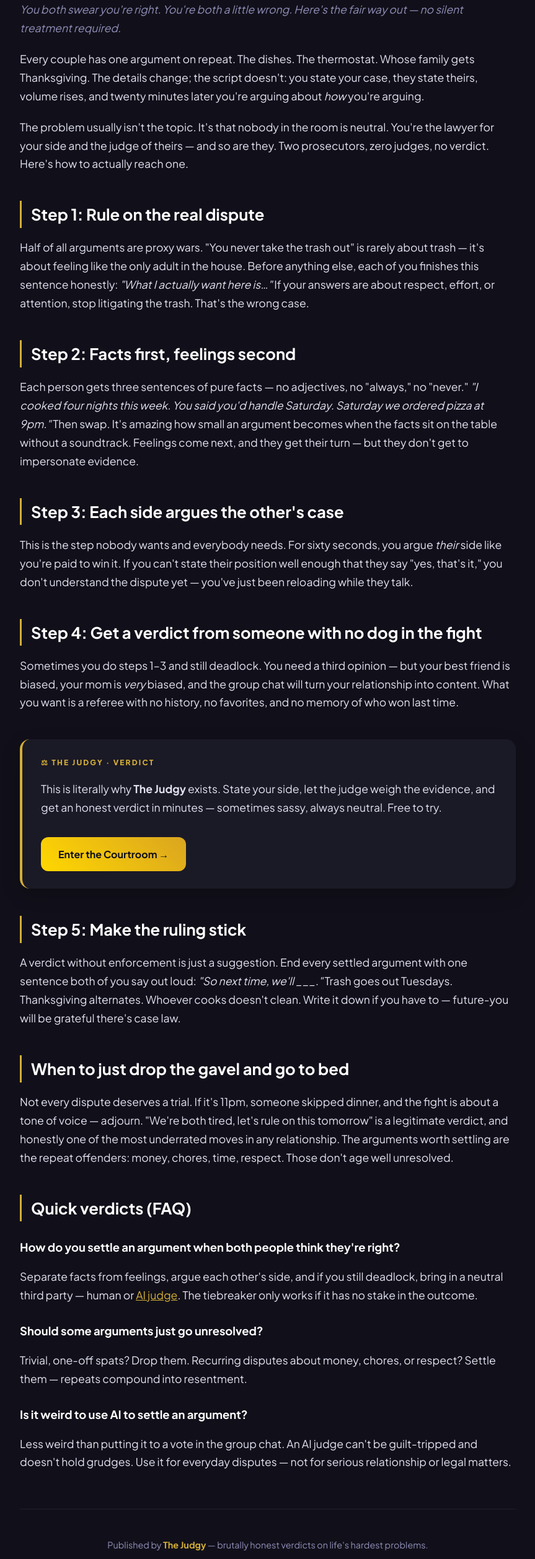
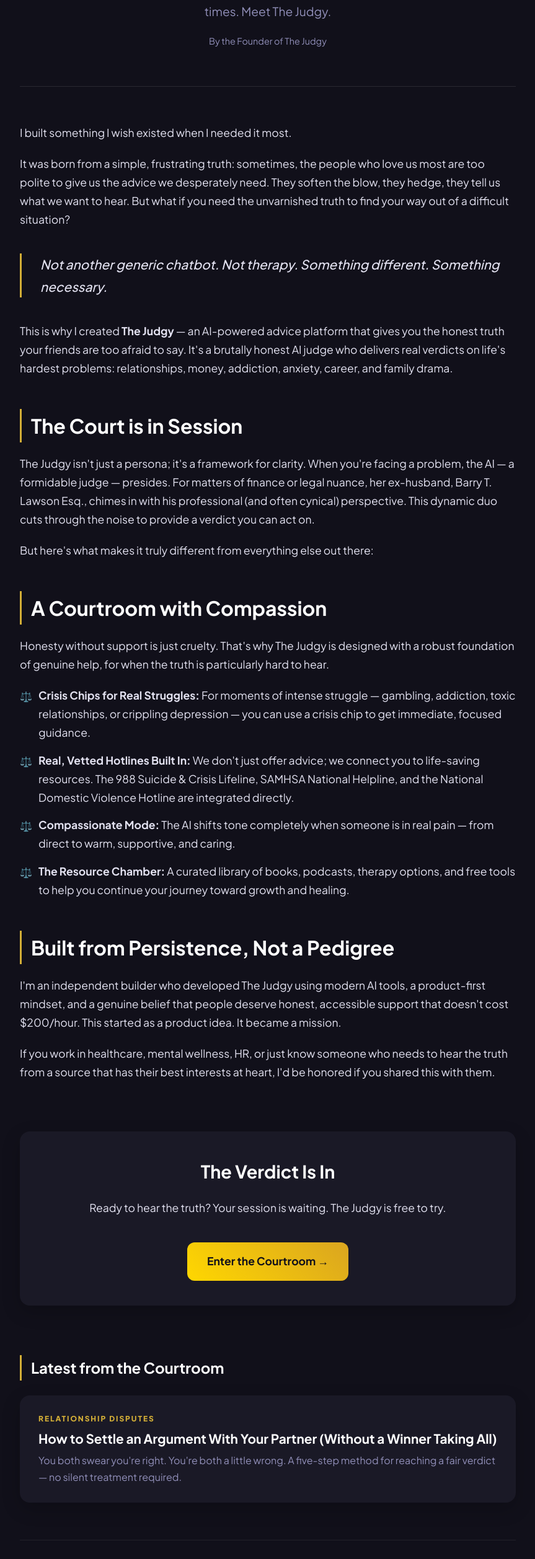
Before and after one commit to infomomtelo-sketch/Judgy-blogpost, a plain HTML site: page index.html in a window 1280 px wide. Shown: the part 284-2800 px from the top of the page at 62% size, without its empty margins (208-1071 px from the left). Drawn offline with Linux system fonts and the light colour scheme.

Commit message:
Update index.html

```diff
--- a/index.html
+++ b/index.html
@@ -3,50 +3,8 @@
 <head>
     <meta charset="UTF-8">
     <meta name="viewport" content="width=device-width, initial-scale=1.0">
-    <title>How to Settle an Argument With Your Partner (Without a Winner Taking All)</title>
-    <meta name="description" content="A fair, step-by-step way to settle an argument with your partner — plus what to do when you both swear you're right. From The Judgy, the brutally honest AI judge.">
-    <link rel="canonical" href="https://blog.thejudgy.com/settle-an-argument-with-your-partner.html">
-
-    <meta property="og:type" content="article">
-    <meta property="og:title" content="How to Settle an Argument With Your Partner (Fairly)">
-    <meta property="og:description" content="A step-by-step method for settling arguments when you both swear you're right.">
-    <meta property="og:url" content="https://blog.thejudgy.com/settle-an-argument-with-your-partner.html">
-
-    <script type="application/ld+json">
-    {
-      "@context": "https://schema.org",
-      "@type": "Article",
-      "headline": "How to Settle an Argument With Your Partner (Without a Winner Taking All)",
-      "author": { "@type": "Organization", "name": "The Judgy" },
-      "publisher": { "@type": "Organization", "name": "The Judgy", "url": "https://thejudgy.com" },
-      "datePublished": "2026-07-06",
-      "mainEntityOfPage": "https://blog.thejudgy.com/settle-an-argument-with-your-partner.html"
-    }
-    </script>
-    <script type="application/ld+json">
-    {
-      "@context": "https://schema.org",
-      "@type": "FAQPage",
-      "mainEntity": [
-        {
-          "@type": "Question",
-          "name": "How do you settle an argument when both people think they're right?",
-          "acceptedAnswer": { "@type": "Answer", "text": "Separate the facts from the feelings. Each person writes their side in three sentences of facts only, then swaps. Most arguments shrink once both versions sit side by side. If you still disagree, bring in a neutral third opinion — a mutual friend, or an AI judge like The Judgy that hears both sides without picking favorites." }
-        },
-        {
-          "@type": "Question",
-          "name": "Should you ever let an argument go unresolved?",
-          "acceptedAnswer": { "@type": "Answer", "text": "Yes — if the stakes are trivial and the fight is really about being tired or hungry, dropping it is a valid verdict. But recurring arguments about money, chores, or respect should be settled, because unresolved repeats compound into resentment." }
-        },
-        {
-          "@type": "Question",
-          "name": "Is it okay to use AI to settle an argument?",
-          "acceptedAnswer": { "@type": "Answer", "text": "As a neutral referee, yes. An AI judge has no stake in the outcome, doesn't remember last month's fight, and can't be guilt-tripped. It works best for everyday disputes — chores, plans, money splits — not for serious relationship or legal issues." }
-        }
-      ]
-    }
-    </script>
-
+    <title>Your Friends Are Too Polite. This AI Isn't. Meet The Judgy.</title>
+    <meta name="description" content="I built the brutally honest AI judge I wish I'd had during my darkest times. Meet The Judgy — real verdicts on life's hardest problems.">
     <link rel="preconnect" href="https://fonts.googleapis.com">
     <link rel="preconnect" href="https://fonts.gstatic.com" crossorigin>
     <link href="https://fonts.googleapis.com/css2?family=Plus+Jakarta+Sans:wght@400;500;700;800&display=swap" rel="stylesheet">
@@ -69,119 +27,231 @@
             padding: 0;
             line-height: 1.7;
             -webkit-font-smoothing: antialiased;
+            -moz-osx-font-smoothing: grayscale;
         }
-        .container { max-width: 800px; margin: 0 auto; padding: 40px 20px; }
-        .topbar {
-            display: flex; justify-content: space-between; align-items: center;
-            font-size: 0.85rem; font-weight: 700; letter-spacing: 0.12em;
-            text-transform: uppercase; color: var(--subtle-text);
-            padding-bottom: 24px; border-bottom: 1px solid rgba(255,255,255,0.08);
+        .container {
+            max-width: 800px;
+            margin: 0 auto;
+            padding: 40px 20px;
         }
-        .topbar a { color: var(--text-color); text-decoration: none; }
-        .topbar a span { color: var(--accent-color); }
-        .eyebrow {
-            font-size: 0.8rem; font-weight: 700; letter-spacing: 0.16em;
-            text-transform: uppercase; color: var(--accent-color);
-            margin: 48px 0 14px;
+        .header {
+            text-align: center;
+            padding: 80px 0 60px 0;
+            border-bottom: 1px solid rgba(255, 255, 255, 0.1);
+            margin-bottom: 60px;
         }
-        h1 {
-            font-size: 2.6rem; font-weight: 800; line-height: 1.15;
-            letter-spacing: -1px; margin: 0 0 16px; color: #fff;
+        .header h1 {
+            font-size: 3.5rem;
+            font-weight: 800;
+            margin: 0 0 10px 0;
+            line-height: 1.1;
+            letter-spacing: -2px;
         }
-        .dek { font-size: 1.15rem; color: var(--subtle-text); font-style: italic; margin-bottom: 40px; }
+        .header p {
+            font-size: 1.2rem;
+            color: var(--subtle-text);
+            max-width: 600px;
+            margin: 0 auto;
+        }
+        .post-meta {
+            font-size: 0.9rem;
+            color: var(--subtle-text);
+            margin-top: 20px;
+        }
         .post-content h2 {
-            font-size: 1.6rem; font-weight: 700; margin: 44px 0 16px; color: #fff;
-            border-left: 3px solid var(--accent-color); padding-left: 15px;
+            font-size: 2rem;
+            font-weight: 700;
+            margin-top: 50px;
+            margin-bottom: 20px;
+            color: #fff;
+            border-left: 3px solid var(--accent-color);
+            padding-left: 15px;
         }
-        .post-content p { font-size: 1.1rem; margin-bottom: 20px; }
-        .verdict-card {
+        .post-content p, .post-content li {
+            font-size: 1.1rem;
+            margin-bottom: 20px;
+        }
+        .post-content ul {
+            list-style: none;
+            padding-left: 0;
+        }
+        .post-content ul li {
+            position: relative;
+            padding-left: 30px;
+            margin-bottom: 15px;
+        }
+        .post-content ul li::before {
+            content: '⚖️';
+            position: absolute;
+            left: 0;
+            top: 2px;
+            font-size: 1rem;
+        }
+        blockquote {
+            border-left: 3px solid var(--accent-color);
+            padding-left: 30px;
+            margin: 40px 0;
+            font-size: 1.3rem;
+            font-style: italic;
+            font-weight: 500;
+            color: var(--text-color);
+        }
+        .cta-section {
             background-color: var(--card-color);
-            border-left: 4px solid var(--accent-color);
             border-radius: var(--border-radius);
-            padding: 28px 30px; margin: 44px 0;
+            padding: 40px;
+            text-align: center;
+            margin: 80px 0;
             box-shadow: var(--shadow);
         }
-        .verdict-card .stamp {
-            font-size: 0.75rem; font-weight: 800; letter-spacing: 0.18em;
-            text-transform: uppercase; color: var(--accent-color); margin-bottom: 10px;
+        .cta-section h2 {
+            margin-top: 0;
+            border-left: none;
+            padding-left: 0;
+            font-size: 1.8rem;
         }
         .cta-button {
-            display: inline-block; background: var(--accent-gradient); color: #11101A;
-            font-size: 1rem; font-weight: 700; padding: 14px 28px; border-radius: 12px;
-            text-decoration: none; margin-top: 12px;
+            display: inline-block;
+            background: var(--accent-gradient);
+            color: #11101A;
+            font-size: 1.1rem;
+            font-weight: 700;
+            padding: 16px 32px;
+            border-radius: 12px;
+            text-decoration: none;
+            margin-top: 20px;
             transition: transform 0.2s ease, box-shadow 0.2s ease;
         }
-        .cta-button:hover { transform: translateY(-3px); box-shadow: 0 8px 20px rgba(212,175,55,0.3); }
-        .faq h3 { font-size: 1.15rem; color: #fff; margin: 26px 0 8px; }
-        .faq p a { color: var(--accent-color); }
+        .cta-button:hover {
+            transform: translateY(-3px);
+            box-shadow: 0 8px 20px rgba(212, 175, 55, 0.3);
+        }
+        .latest-section {
+            margin: 0 0 60px 0;
+        }
+        .latest-section h2 {
+            font-size: 1.5rem;
+            font-weight: 700;
+            color: #fff;
+            border-left: 3px solid var(--accent-color);
+            padding-left: 15px;
+            margin-bottom: 24px;
+        }
+        .post-card {
+            display: block;
+            background-color: var(--card-color);
+            border-radius: var(--border-radius);
+            padding: 28px 30px;
+            text-decoration: none;
+            box-shadow: var(--shadow);
+            transition: transform 0.2s ease, box-shadow 0.2s ease;
+            margin-bottom: 16px;
+        }
+        .post-card:hover {
+            transform: translateY(-3px);
+            box-shadow: 0 14px 34px rgba(0,0,0,0.35);
+        }
+        .post-card .tag {
+            font-size: 0.75rem;
+            font-weight: 800;
+            letter-spacing: 0.16em;
+            text-transform: uppercase;
+            color: var(--accent-color);
+            margin-bottom: 8px;
+        }
+        .post-card h3 {
+            font-size: 1.3rem;
+            font-weight: 700;
+            color: #fff;
+            margin: 0 0 8px 0;
+            line-height: 1.3;
+        }
+        .post-card p {
+            font-size: 1rem;
+            color: var(--subtle-text);
+            margin: 0;
+        }
         footer {
-            text-align: center; padding: 30px 20px 10px; font-size: 0.9rem;
-            color: var(--subtle-text); border-top: 1px solid rgba(255,255,255,0.07); margin-top: 60px;
+            text-align: center;
+            padding: 30px 20px;
+            font-size: 0.9rem;
+            color: var(--subtle-text);
+            border-top: 1px solid rgba(255,255,255,0.07);
+            margin-top: 20px;
         }
-        footer a { color: var(--accent-color); text-decoration: none; font-weight: 600; }
-        @media (max-width: 768px) { h1 { font-size: 2rem; letter-spacing: -0.5px; } }
+        footer a {
+            color: var(--accent-color);
+            text-decoration: none;
+            font-weight: 600;
+        }
+        footer a:hover { text-decoration: underline; }
+        .footer-ecosystem {
+            display: flex;
+            justify-content: center;
+            gap: 20px;
+            flex-wrap: wrap;
+            margin-bottom: 10px;
+        }
+        @media (max-width: 768px) {
+            .header h1 { font-size: 2.5rem; letter-spacing: -1px; }
+            .header p { font-size: 1.1rem; }
+        }
     </style>
 </head>
 <body>
     <div class="container">
-
-    <div class="topbar">
-        <a href="https://blog.thejudgy.com/">The <span>Judgy</span> Blog</a>
-        <span>Court is in session</span>
-    </div>
+        <header class="header">
+            <h1>Your Friends Are Too Polite.<br>This AI Isn't.</h1>
+            <p>I built the brutally honest AI judge I wish I'd had during my darkest times. Meet The Judgy.</p>
+            <div class="post-meta"><span>By the Founder of The Judgy</span></div>
+        </header>
 
         <article class="post-content">
-        <div class="eyebrow">Relationship Disputes</div>
-        <h1>How to Settle an Argument With Your Partner (Without a Winner Taking All)</h1>
-        <p class="dek">You both swear you're right. You're both a little wrong. Here's the fair way out — no silent treatment required.</p>
+            <p>I built something I wish existed when I needed it most.</p>
+            <p>It was born from a simple, frustrating truth: sometimes, the people who love us most are too polite to give us the advice we desperately need. They soften the blow, they hedge, they tell us what we want to hear. But what if you need the unvarnished truth to find your way out of a difficult situation?</p>
+            <blockquote>Not another generic chatbot. Not therapy. Something different. Something necessary.</blockquote>
+            <p>This is why I created <strong>The Judgy</strong> — an AI-powered advice platform that gives you the honest truth your friends are too afraid to say. It's a brutally honest AI judge who delivers real verdicts on life's hardest problems: relationships, money, addiction, anxiety, career, and family drama.</p>
 
-        <p>Every couple has one argument on repeat. The dishes. The thermostat. Whose family gets Thanksgiving. The details change; the script doesn't: you state your case, they state theirs, volume rises, and twenty minutes later you're arguing about <em>how</em> you're arguing.</p>
+            <h2>The Court is in Session</h2>
+            <p>The Judgy isn't just a persona; it's a framework for clarity. When you're facing a problem, the AI — a formidable judge — presides. For matters of finance or legal nuance, her ex-husband, Barry T. Lawson Esq., chimes in with his professional (and often cynical) perspective. This dynamic duo cuts through the noise to provide a verdict you can act on.</p>
+            <p>But here's what makes it truly different from everything else out there:</p>
 
-        <p>The problem usually isn't the topic. It's that nobody in the room is neutral. You're the lawyer for your side and the judge of theirs — and so are they. Two prosecutors, zero judges, no verdict. Here's how to actually reach one.</p>
+            <h2>A Courtroom with Compassion</h2>
+            <p>Honesty without support is just cruelty. That's why The Judgy is designed with a robust foundation of genuine help, for when the truth is particularly hard to hear.</p>
+            <ul>
+                <li><strong>Crisis Chips for Real Struggles:</strong> For moments of intense struggle — gambling, addiction, toxic relationships, or crippling depression — you can use a crisis chip to get immediate, focused guidance.</li>
+                <li><strong>Real, Vetted Hotlines Built In:</strong> We don't just offer advice; we connect you to life-saving resources. The 988 Suicide &amp; Crisis Lifeline, SAMHSA National Helpline, and the National Domestic Violence Hotline are integrated directly.</li>
+                <li><strong>Compassionate Mode:</strong> The AI shifts tone completely when someone is in real pain — from direct to warm, supportive, and caring.</li>
+                <li><strong>The Resource Chamber:</strong> A curated library of books, podcasts, therapy options, and free tools to help you continue your journey toward growth and healing.</li>
+            </ul>
 
-        <h2>Step 1: Rule on the real dispute</h2>
-        <p>Half of all arguments are proxy wars. "You never take the trash out" is rarely about trash — it's about feeling like the only adult in the house. Before anything else, each of you finishes this sentence honestly: <em>"What I actually want here is…"</em> If your answers are about respect, effort, or attention, stop litigating the trash. That's the wrong case.</p>
+            <h2>Built from Persistence, Not a Pedigree</h2>
+            <p>I'm an independent builder who developed The Judgy using modern AI tools, a product-first mindset, and a genuine belief that people deserve honest, accessible support that doesn't cost $200/hour. This started as a product idea. It became a mission.</p>
+            <p>If you work in healthcare, mental wellness, HR, or just know someone who needs to hear the truth from a source that has their best interests at heart, I'd be honored if you shared this with them.</p>
 
-        <h2>Step 2: Facts first, feelings second</h2>
-        <p>Each person gets three sentences of pure facts — no adjectives, no "always," no "never." <em>"I cooked four nights this week. You said you'd handle Saturday. Saturday we ordered pizza at 9pm."</em> Then swap. It's amazing how small an argument becomes when the facts sit on the table without a soundtrack. Feelings come next, and they get their turn — but they don't get to impersonate evidence.</p>
-
-        <h2>Step 3: Each side argues the other's case</h2>
-        <p>This is the step nobody wants and everybody needs. For sixty seconds, you argue <em>their</em> side like you're paid to win it. If you can't state their position well enough that they say "yes, that's it," you don't understand the dispute yet — you've just been reloading while they talk.</p>
-
-        <h2>Step 4: Get a verdict from someone with no dog in the fight</h2>
-        <p>Sometimes you do steps 1–3 and still deadlock. You need a third opinion — but your best friend is biased, your mom is <em>very</em> biased, and the group chat will turn your relationship into content. What you want is a referee with no history, no favorites, and no memory of who won last time.</p>
-
-        <div class="verdict-card">
-            <div class="stamp">⚖ The Judgy · Verdict</div>
-            <p>This is literally why <strong>The Judgy</strong> exists. State your side, let the judge weigh the evidence, and get an honest verdict in minutes — sometimes sassy, always neutral. Free to try.</p>
-            <a class="cta-button" href="https://thejudgy.com">Enter the Courtroom &rarr;</a>
-        </div>
-
-        <h2>Step 5: Make the ruling stick</h2>
-        <p>A verdict without enforcement is just a suggestion. End every settled argument with one sentence both of you say out loud: <em>"So next time, we'll ___."</em> Trash goes out Tuesdays. Thanksgiving alternates. Whoever cooks doesn't clean. Write it down if you have to — future-you will be grateful there's case law.</p>
-
-        <h2>When to just drop the gavel and go to bed</h2>
-        <p>Not every dispute deserves a trial. If it's 11pm, someone skipped dinner, and the fight is about a tone of voice — adjourn. "We're both tired, let's rule on this tomorrow" is a legitimate verdict, and honestly one of the most underrated moves in any relationship. The arguments worth settling are the repeat offenders: money, chores, time, respect. Those don't age well unresolved.</p>
-
-        <div class="faq">
-            <h2>Quick verdicts (FAQ)</h2>
-
-            <h3>How do you settle an argument when both people think they're right?</h3>
-            <p>Separate facts from feelings, argue each other's side, and if you still deadlock, bring in a neutral third party — human or <a href="https://thejudgy.com">AI judge</a>. The tiebreaker only works if it has no stake in the outcome.</p>
-
-            <h3>Should some arguments just go unresolved?</h3>
-            <p>Trivial, one-off spats? Drop them. Recurring disputes about money, chores, or respect? Settle them — repeats compound into resentment.</p>
-
-            <h3>Is it weird to use AI to settle an argument?</h3>
-            <p>Less weird than putting it to a vote in the group chat. An AI judge can't be guilt-tripped and doesn't hold grudges. Use it for everyday disputes — not for serious relationship or legal matters.</p>
+            <div class="cta-section">
+                <h2>The Verdict Is In</h2>
+                <p>Ready to hear the truth? Your session is waiting. The Judgy is free to try.</p>
+                <a href="https://thejudgy.com" target="_blank" class="cta-button">Enter the Courtroom &rarr;</a>
             </div>
         </article>
 
+        <section class="latest-section">
+            <h2>Latest from the Courtroom</h2>
+            <a class="post-card" href="/settle-an-argument-with-your-partner.html">
+                <div class="tag">Relationship Disputes</div>
+                <h3>How to Settle an Argument With Your Partner (Without a Winner Taking All)</h3>
+                <p>You both swear you're right. You're both a little wrong. A five-step method for reaching a fair verdict — no silent treatment required.</p>
+            </a>
+        </section>
+
         <footer>
-        <p>Published by <a href="https://thejudgy.com">The Judgy</a> — brutally honest verdicts on life's hardest problems.</p>
-        <p>© 2026 RunP8 · Independent product studio</p>
+            <div class="footer-ecosystem">
+                <a href="https://thejudgy.com">⚖ The Judgy</a>
+                <a href="https://rentyapp.net">🏠 RentyApp</a>
+            </div>
+            <p style="margin-top:8px">© 2026 RunP8 · Independent product studio · San Francisco, CA</p>
         </footer>
-
     </div>
 </body>
 </html>
```
Lines whose indentation alone changed are shown as unchanged.
